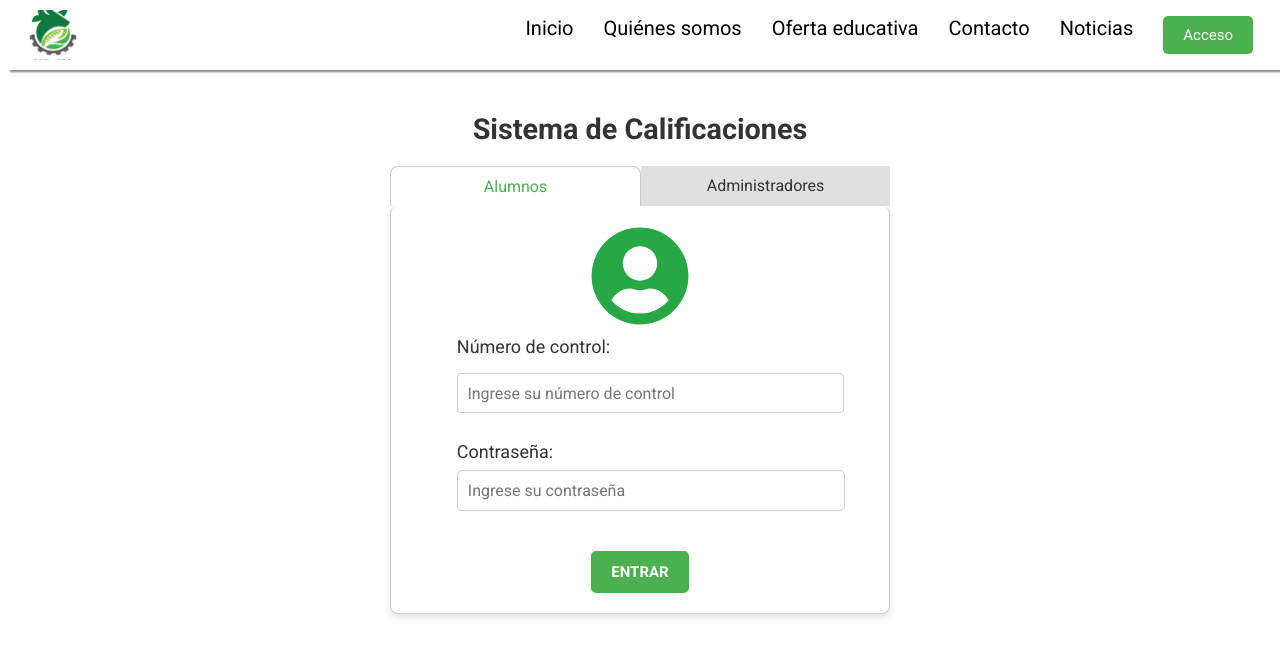
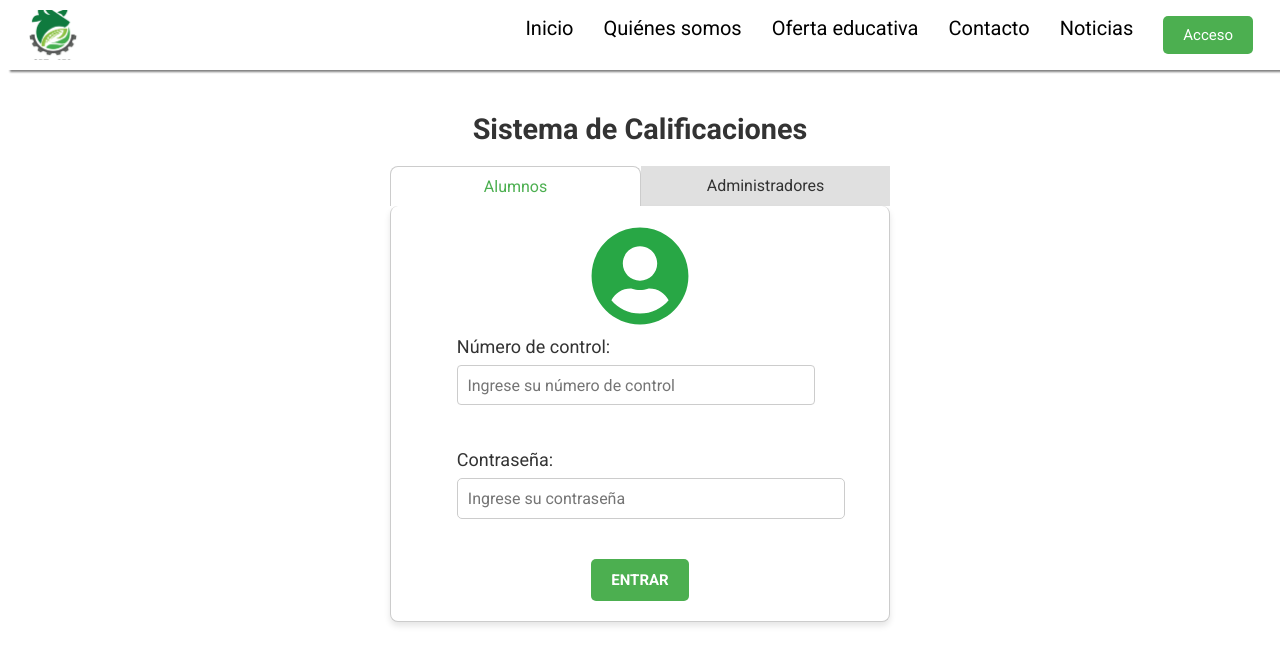
Before and after one commit to FernandoIvan10/SICA239, a React (Vite) app in the folder client/: page /SICA/iniciar-sesion in a window 1280 px wide. Shown: the top 664 px of the page. Built offline with nearby package versions, Linux system fonts and the light colour scheme.

Commit message:
Se modificó el CSS del componente FomularioGrupo

```diff
--- a/client/src/components/sica/FormularioGrupo/FormularioGrupo.css
+++ b/client/src/components/sica/FormularioGrupo/FormularioGrupo.css
@@ -27,7 +27,7 @@ h1 {
   max-width: 600px;
   background-color: #fff;
   border-radius: 8px;
-  padding: 2rem;
+  padding: 2rem !important;
   box-shadow: 0 2px 5px rgba(0, 0, 0, 0.1);
 }
 
@@ -35,7 +35,7 @@ h1 {
     font-family: 'Roboto';
     font-size: 18px;
     display: block;
-    margin-bottom: 0.5rem;
+    margin-bottom: 0.4rem;
     margin-top: 0;
     font-weight: bold;
     color: #333;
@@ -43,10 +43,10 @@ h1 {
 
 input[type="text"] {
   font-family: 'Roboto';
-  width: unset;
-  margin-top: 0;
+  width: unset !important;
+  margin-top: 0 !important;
   margin-right: 0.5rem;
-  margin-bottom: 0.5rem;
+  margin-bottom: 1.5rem;
   padding: 0.6rem;
   font-size: 1rem;
   border: 1px solid #ccc;
@@ -56,7 +56,7 @@ input[type="text"] {
 .materias-lista {
   display: flex;
   flex-wrap: wrap;
-  gap: 0.5rem;
+  gap: 0.3rem;
   margin-top: 0.5rem;
 }
 
```
